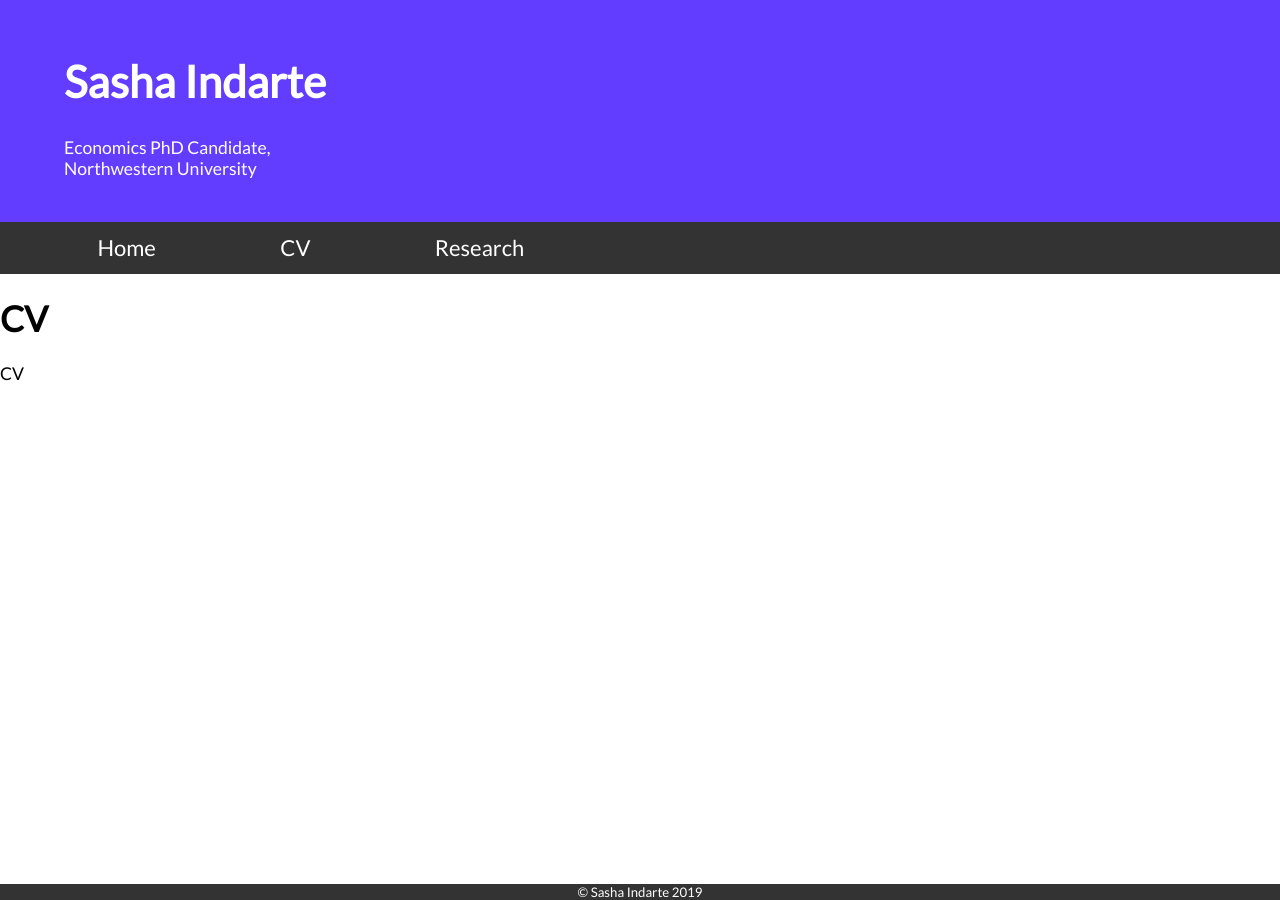
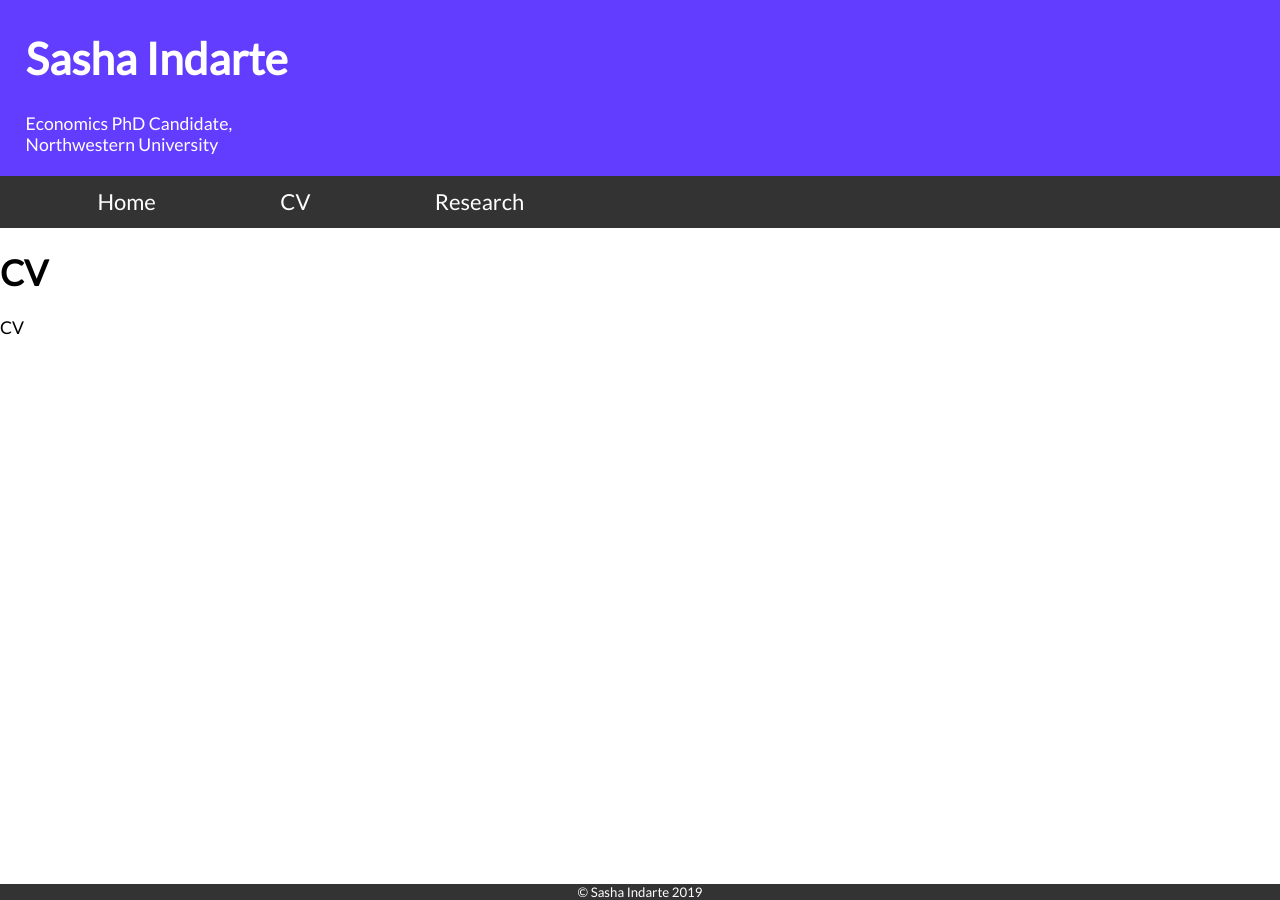
Before and after one commit to sashaindarte/sashaindarte.github.io, a Jekyll site: the page built from cv/index.html, in a window 1280 px wide. Built offline with Jekyll 4.4.1, drawn with Linux system fonts in a browser that asks for light colours.

Commit message:
Update main.css

```diff
--- a/css/main.css
+++ b/css/main.css
@@ -11,7 +11,7 @@ body {
 
 /* Header/logo Title */
 .header {
-  padding: 2% 5%;
+  padding: .2% 2%;
   text-align: left;
   background: #633dff;
   color: white;
```
